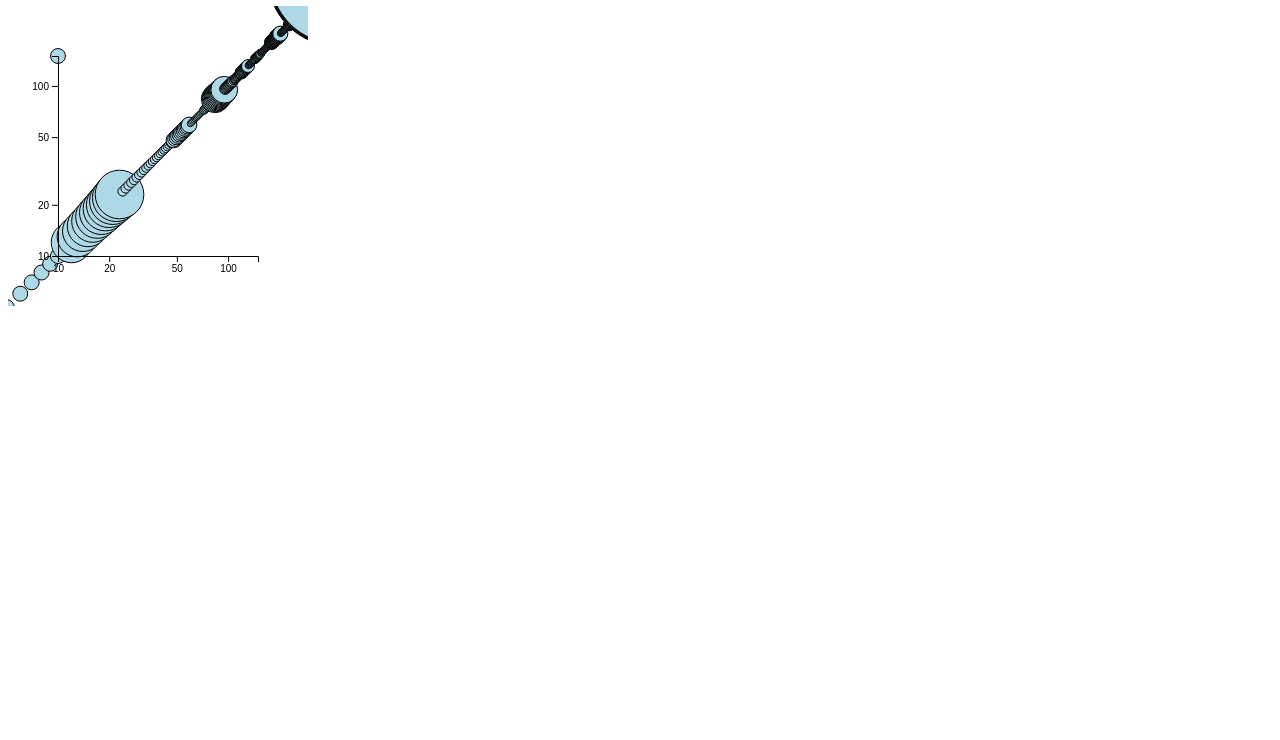
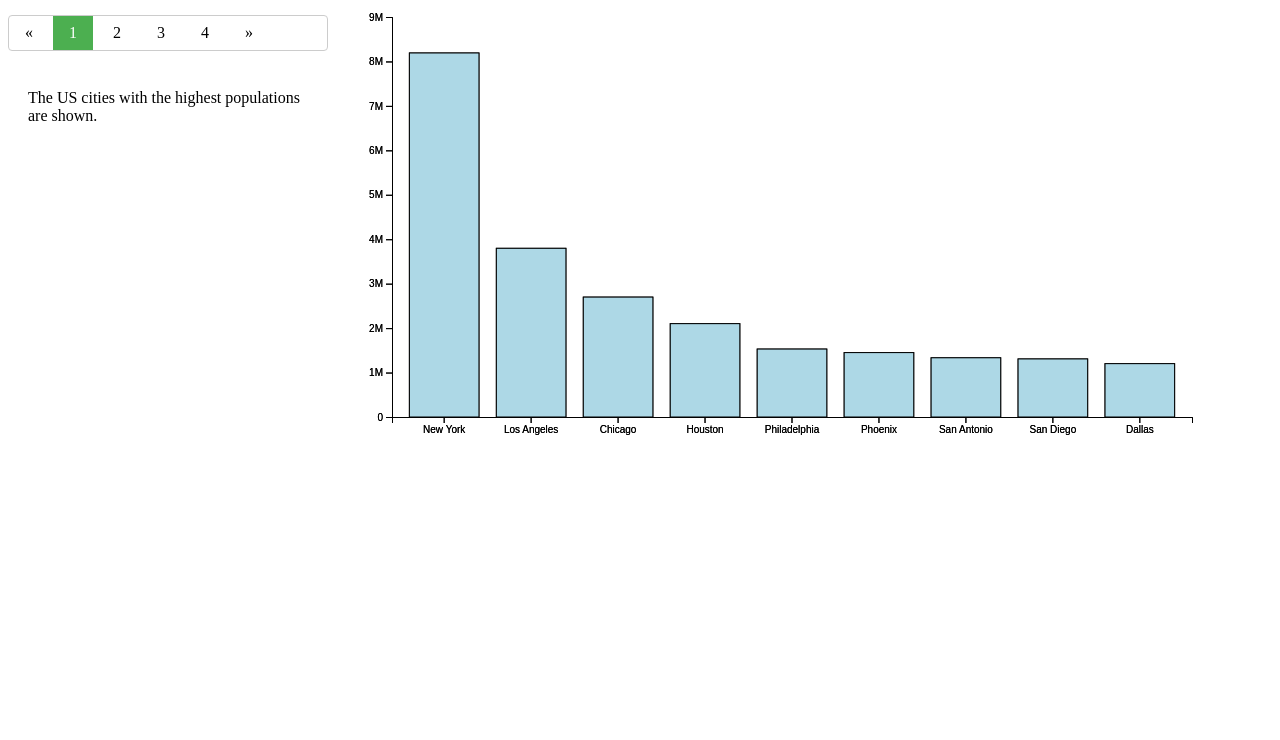
Before and after one commit to CaptainZog/CaptainZog.github.io, a plain HTML site: page index.html in a window 1280 px wide. Shown: the part 60-800 px from the top of the page. Drawn offline with nearby package versions, Linux system fonts and the light colour scheme.

Commit message:
Update index.html

```diff
--- a/index.html
+++ b/index.html
@@ -2,7 +2,46 @@
 <head>
     <script src='https://d3js.org/d3.v5.min.js'></script>
     <style type="text/css">
-        circle {
+
+        .sidebar {
+            height: 100%;
+            width: 200px;
+            background-color: #fff;
+            position: fixed !important;
+            z-index: 1;
+            overflow: auto
+        }
+
+        .navbar {
+            border: 1px solid #ccc !important;
+            border-radius: 4px
+        }
+
+        .navbutton {
+            border: none;
+            display: inline-block;
+            padding: 8px 16px;
+            vertical-align: middle;
+            overflow: hidden;
+            text-decoration: none;
+            color: inherit;
+            background-color: inherit;
+            text-align: center;
+            cursor: pointer;
+            white-space: normal
+        }
+
+            .navbutton:hover {
+                color: #000 !important;
+                background-color: #ccc !important
+            }
+
+        .navactive {
+            color: #fff !important;
+            background-color: #4CAF50 !important
+        }
+
+        rect {
             fill: lightblue;
             stroke: black;
         }
@@ -35,49 +74,120 @@
     </style>
 </head>
 <body onload='init()'>
-    <h1>Narrative Visualization v2</h1>
+    <div class="sidebar w3-round" style="width:25%">
+        <h2>Major US City Populations</h2>
+        <div class="navbar">
+            <a href="#" class="navbutton" onclick="return NavPrevScene();">&laquo;</a>
+            <a id="Scene1" class="navbutton" onclick="return NavScene(1);">1</a>
+            <a id="Scene2" class="navbutton" onclick="return NavScene(2);">2</a>
+            <a id="Scene3" class="navbutton" onclick="return NavScene(3);">3</a>
+            <a id="Scene4" class="navbutton" onclick="return NavScene(4);">4</a>
+            <a href="#" class="navbutton" onclick="return NavNextScene();">&raquo;</a>
+        </div>
+        <br />
+        <div style="padding:20px">
+            <span id="DescriptionText">The US cities with the highest populations are shown.</span>
+        </div>
+    </div>
+    <div style="margin-left:28%;">
+        <div style="height:5%;font-size:24px;">Year: <span id="Year" style="font-weight:bold;color:darkblue;">2010</span></div>
+        <div>
+            <svg></svg>
+        </div>
+    </div>
     <div id="tooltip" class="hidden">
         <p><strong id="tooltipHeader">Tooltip Header</strong></p>
         <p><span id="tooltipText">Tooltip Text</span></p>
     </div>
-    <svg width=300 height=300></svg>
+
 
     <script>
+        // Globals
+        var sceneNumber = 1;
+        var paramYear = 2010;
+        var data = null;
+
         async function init() {
+            data = await d3.csv("https://CaptainZog.github.io/USCities/USCityPopulations.csv");
+            RefreshChart()
+            NavScene(1);
+        }
 
-           // data = await d3.csv("StateCounties/cc-est2019-agesex-01.csv");
-            data = await d3.csv("http://CaptainZog.github.io/StateCounties/cc-est2019-agesex-01.csv");
-           // C:\GitHub\CaptainZog.github.io\StateCounties
+        function RefreshChart() {
+            var width = 800
+            var height = 400;
+            var border = 30;
+            var tooltip = d3.select("#tooltip");
 
-            var tooltip = d3.select("#tooltip");
-            var xScale = d3.scaleLog().domain([10, 150]).range([0, 200]);
-            var yScale = d3.scaleLog().domain([10, 150]).range([200, 0]);
+            filteredData = data.filter(a => a.Year == paramYear && a.Population >= 1000000).sort(function (a, b) {
+                return b.Population - a.Population;
+            });
 
+            var xScale = d3.scaleBand().domain(filteredData.map(d => d.City)).range([0, width]).padding(0.2);
+            var yScale = d3.scaleLinear().domain([0, 9000000]).range([height, 0]);
+
+            d3.select("svg").clear;
             d3.select("svg")
-                .append("g").attr("transform", "translate(50,50)")
-                .selectAll("circle")
-                .data(data)
+                .attr("width", width + border * 2)
+                .attr("height", height + border * 2)
+                .append("g").attr("transform", "translate(" + border + "," + border + ")")
+                .selectAll("rect")
+                .data(filteredData)
                 .enter()
-                .append("circle")
-                .attr("cx", function (d, i) { return xScale(i); })
-                .attr("cy", function (d, i) { return yScale(i); })
-                .attr("r", function (d) { return 2 + parseInt(d.POPESTIMATE) / 10000; })
+                .append("rect")
+                .attr("x", (d, i) => xScale(d.City))
+                .attr("y", function (d, i) { return yScale(d.Population); })
+                .attr("width", d => xScale.bandwidth())
+                .attr("height", function (d) { return height - yScale(d.Population); })
                 .on("mouseover", function (d, i) {
                     tooltip.classed("hidden", false)
                         .style("left", (d3.event.pageX) + "px")
                         .style("top", (d3.event.pageY) + "px")
                         .select("#tooltipHeader").text(d.Make);
-                    tooltip.select("#tooltipText").html("Cylinders: " + d.EngineCylinders + "<br />Highway: " + d.AverageHighwayMPG);
+                    tooltip.select("#tooltipText").html("City: " + d.City + "<br />State: " + d.State + "<br />Population: " + parseInt(d.Population).toLocaleString('en-US'));
                 })
                 .on("mouseout", function () { tooltip.classed("hidden", true); });
 
             d3.select("svg")
-                .append("g").attr("transform", "translate(50,50)")
-                .call(d3.axisLeft(yScale).tickValues([10, 20, 50, 100]).tickFormat(d3.format("~s")));
+                .append("g").attr("transform", "translate(" + border + "," + border + ")")
+                .call(d3.axisLeft(yScale).tickFormat(d3.format("~s")));
 
             d3.select("svg")
-                .append("g").attr("transform", "translate(50,250)")
-                .call(d3.axisBottom(xScale).tickValues([10, 20, 50, 100]).tickFormat(d3.format("~s")));
+                .append("g").attr("transform", "translate(" + border + "," + (height + border) + ")")
+                .call(d3.axisBottom(xScale));
+        }
+
+        function NavPrevScene() {
+            if (sceneNumber > 1)
+                NavScene(sceneNumber - 1);
+        }
+
+        function NavScene(newSceneNumber) {
+            if (newSceneNumber == 1)
+                SetParamYear(2010);
+            else if (newSceneNumber == 2)
+                SetParamYear(2012);
+            else if (newSceneNumber == 3)
+                SetParamYear(2016);
+            else if (newSceneNumber == 4)
+                SetParamYear(2020);
+
+            d3.select("#Scene" + sceneNumber).classed("navactive", false);
+            sceneNumber = newSceneNumber;
+            d3.select("#Scene" + sceneNumber).classed("navactive", true);
+            RefreshChart();
+        }
+
+        function NavNextScene() {
+            if (sceneNumber < 4)
+                NavScene(sceneNumber + 1);
+        }
+
+        function SetParamYear(year)
+        {
+            var yearElement = d3.select("#Year");
+            yearElement.text(year);
+            paramYear = year;
         }
     </script>
 </body>
```
